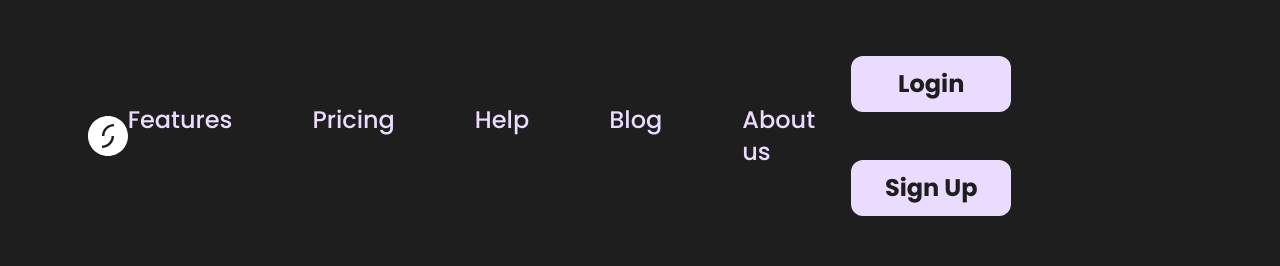
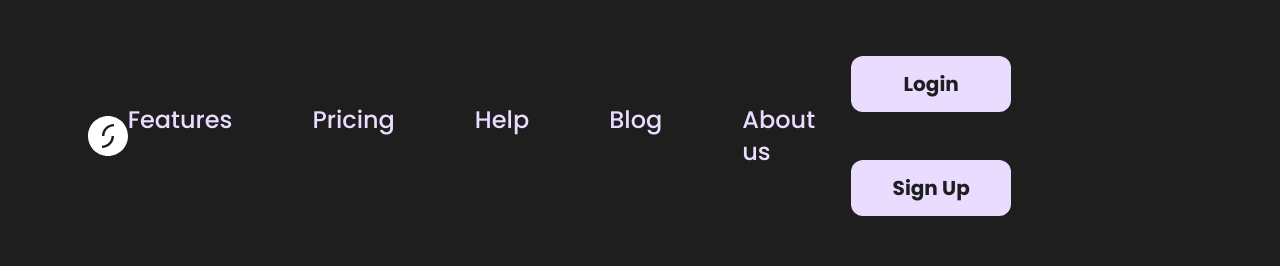
Before and after one commit to harrisfoes/paymend-landing-page, a React (Vite) app: page / in a window 1280 px wide. Shown: the top 266 px of the page. Built offline with nearby package versions, Linux system fonts and the light colour scheme.

Commit message:
readme post-mortem

```diff
--- a/src/components/Header/Header.jsx
+++ b/src/components/Header/Header.jsx
@@ -101,10 +101,10 @@ const Header = () => {
           </ul>
         </div>
         <div className="hidden md:block font-bold">
-          <button className="bg-lightpurp text-black rounded-xl m-2 my-6 px-8 lg:w-40 lg:text-2xl h-14 hover:text-lightpurp hover:bg-darkblue active:text-black active:bg-lightpurp">
+          <button className="bg-lightpurp text-black rounded-xl m-2 my-6 px-8 lg:w-40 lg:text-xl h-14 hover:text-lightpurp hover:bg-darkblue active:text-black active:bg-lightpurp">
             Login
           </button>
-          <button className="bg-lightpurp text-black rounded-xl m-2 my-6 px-8 lg:w-40 lg:text-2xl h-14 hover:text-lightpurp hover:bg-darkblue active:text-black active:bg-lightpurp">
+          <button className="bg-lightpurp text-black rounded-xl m-2 my-6 px-8 lg:w-40 lg:text-xl h-14 hover:text-lightpurp hover:bg-darkblue active:text-black active:bg-lightpurp">
             Sign Up
           </button>
         </div>
```
Also changed, not shown: src/assets/2023-11-16_17-04.png (added), 1 other file (tests, documents, lock files or other folders).
